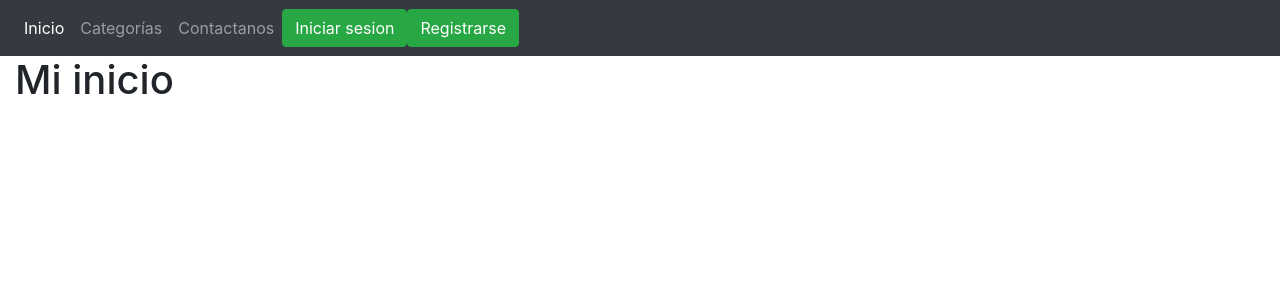
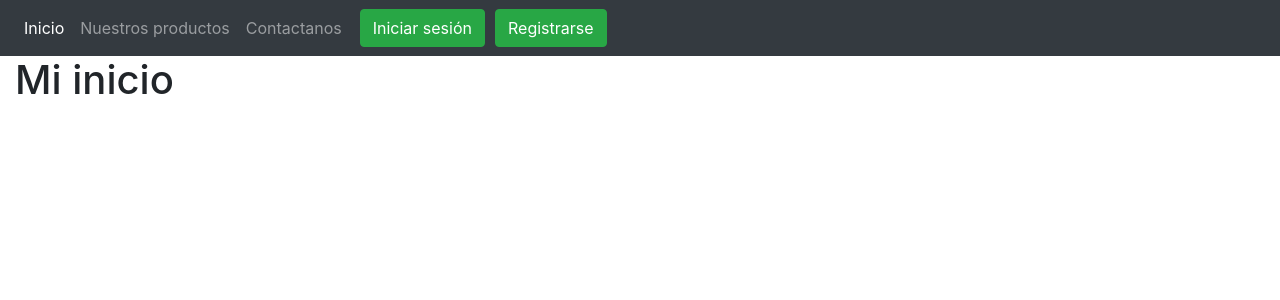
Before and after one commit to Carloszapata91/ProyectoBanco, an Angular app in the folder FrontEnd/: page /dashboard/inicio in a window 1280 px wide. Shown: the top 300 px of the page. Built offline with nearby package versions, Linux system fonts and the light colour scheme.

Commit message:
Barra de navegacion
Creacion de la barra de navegacion

```diff
--- a/FrontEnd/src/app/screens/dashboard/dashboard.component.html
+++ b/FrontEnd/src/app/screens/dashboard/dashboard.component.html
@@ -8,11 +8,11 @@
                 <div class="collapse navbar-collapse" id="navbarNavAltMarkup">
                     <div class="navbar-nav">
                     <a class="nav-item nav-link active" [routerLink]="['inicio']">Inicio</a>
-                    <a class="nav-item nav-link" [routerLink]="['category']">Categorías</a>
+                    <a class="nav-item nav-link" [routerLink]="['category']">Nuestros productos</a>
                     <a class="nav-item nav-link"  >Contactanos</a>
                     </div>
-                    <button class="btn btn-success" [routerLink]="['card-product']">Iniciar sesion</button>
-                    <div> <button class="btn btn-success" [routerLink]="['card-product']">Registrarse</button> </div>
+                    <button class="btn btn-success" style="margin-right: 10px" style="margin-left: 10px" [routerLink]="['card-product']">Iniciar sesión</button>
+                    <div> <button class="btn btn-success" style="margin-right: 10px" style="margin-left: 10px" [routerLink]="['card-product']">Registrarse</button> </div>
                 </div>
             </nav>
         </div>
```
